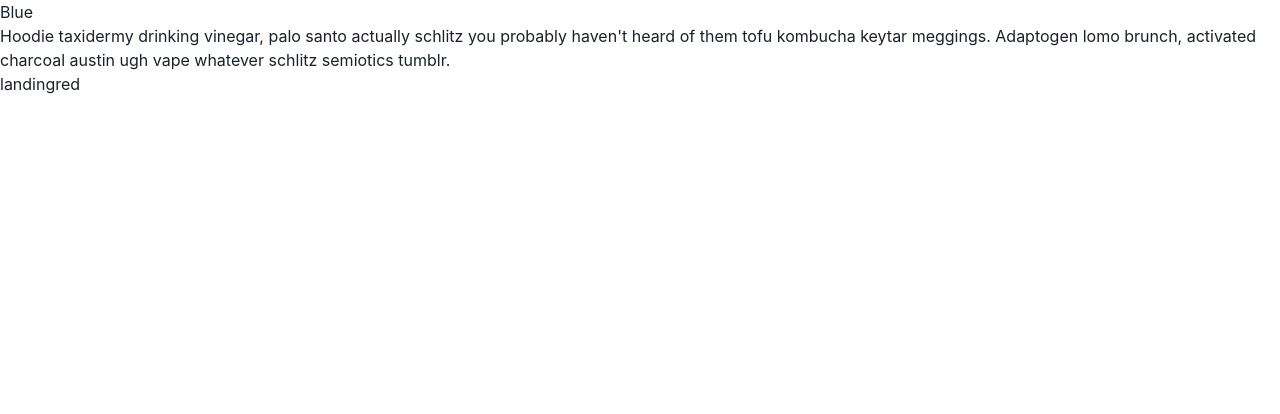
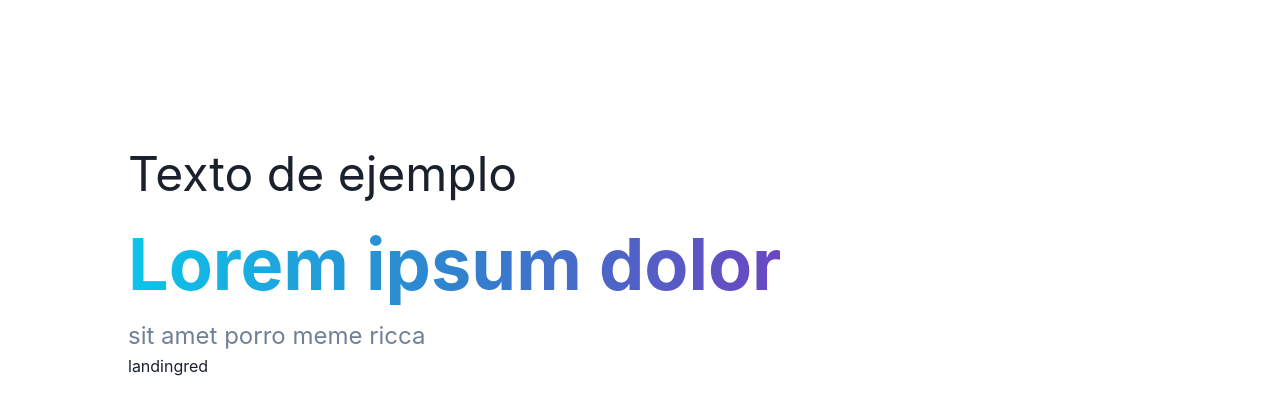
Before and after one commit to gjuancruz/portfolio, a React (Create React App) app: page /blue in a window 1280 px wide. Shown: the top 414 px of the page. Built offline with nearby package versions, Linux system fonts and the light colour scheme.

Commit message:
framer motion animations

```diff
--- a/src/pages/Blue.jsx
+++ b/src/pages/Blue.jsx
@@ -2,33 +2,36 @@ import React from 'react';
 import { Link } from "react-router-dom";
 import {motion} from 'framer-motion'
 import styles from './Blue.module.css'
+import { Box, Flex, Stack, Text, useMediaQuery } from "@chakra-ui/react"
 
 const Blue = () => {
+    const [isNotSmallerScreen] = useMediaQuery('(min-width:600px)')
+
         return (
             <motion.div
-            className={styles.container}
-            intial={{width:0}}
-            animate={{width:"100%"}}
-            exit={{x:window.innerWidth,transition:{duration:0.1}}}
+            key={1}
+            initial={{y:-1000, opacity: 0}}
+            animate={{ y: 10, opacity: 1}}
+            transition={{ type: "spring", stiffness: 75 }}
             >
-                <div>
-                <div className="container">
-                    <div className="content">
-                        <h1>Blue</h1>
-                        <p>Hoodie taxidermy drinking vinegar, palo santo actually schlitz you probably haven't heard of them tofu kombucha keytar meggings. Adaptogen lomo brunch, activated charcoal austin ugh vape whatever schlitz semiotics tumblr.</p>
-                    </div>
-                    <div>
-                        <Link to='/'>
-                        <button className='btn btn-danger'>landing</button>
+                    <Stack>
+                <Flex direction={isNotSmallerScreen ? "row" : "column"}
+                    spacing="200px" p={isNotSmallerScreen ? "32" : "0"}
+                    alignSelf="flex-start">
+                        <Box mt={isNotSmallerScreen? "0" : "16"} align="flex-start">
+                            <Text fontSize='5xl' fontWeigth='semibold'>Texto de ejemplo</Text>
+                            <Text fontSize='7xl' fontWeight="bold" bgGradient="linear(to-r, cyan.400, blue.500, purple.600)" bgClip="text">Lorem ipsum dolor</Text>
+                            <Text fontSize='2xl'  color='gray.500'>sit amet porro meme ricca</Text>
+                            <Link to='/'>
+                        <button>landing</button>
                         </Link>
                         <Link to='/red'>
                         <button>red</button>
                         </Link>
-                    </div>
-                </div>
-</div>
+                        </Box>
+                </Flex>
+            </Stack>
             </motion.div>
-
         )
     }
 export default Blue;
--- a/src/pages/Landing.jsx
+++ b/src/pages/Landing.jsx
@@ -1,5 +1,5 @@
 import React from 'react';
-import { motion } from 'framer-motion'
+import { AnimatePresence, motion } from 'framer-motion'
 import { Link } from "react-router-dom";
 import styles from './Landing.module.css'
 import { Box, Flex, Stack, Text, useMediaQuery } from "@chakra-ui/react"
@@ -8,43 +8,26 @@ import { Box, Flex, Stack, Text, useMediaQuery } from "@chakra-ui/react"
 const Landing = () => {
     const [isNotSmallerScreen] = useMediaQuery('(min-width:600px)')
     return (
-        <motion.div className={styles.container}
-            intial={{ width: 0 }}
-            animate={{ width: "100%" }}
-            exit={{ x: window.innerWidth, transition: { duration: 0.1 } }}
+        // <AnimatePresence>
+            <motion.div
+            key={2}
+            initial={{y:-1000, opacity: 0}}
+            animate={{ y: 10, opacity: 1}}
+            transition={{ type: "spring", stiffness: 75 }}
+                // key={2}
+                // initial={{opacity: 0}}
+                // animate={{opacity: 1 }}
+                // exit={{opacity: 0}}
             >
-            {/* <div className="container">
-                    <div className="content">
-                        <h1>landing</h1>
-                        <p>Lorem ipsum dolor sit amet, consectetur adipiscing elit. Nullam at nulla condimentum, ultrices ipsum et, feugiat arcu. Morbi fringilla orci et odio ullamcorper feugiat. Quisque ullamcorper sapien nec enim iaculis mattis. Maecenas eu suscipit lorem, in facilisis nunc. Duis ultricies ex varius, ultricies diam fermentum, tincidunt ipsum. Sed scelerisque tincidunt tellus sed viverra. Morbi fringilla at magna vulputate gravida. Pellentesque rutrum vitae ligula non pellentesque. Nullam molestie, eros sit amet placerat suscipit, lacus ante aliquet nunc, quis auctor quam mi eget nibh. Morbi non sapien egestas tellus pellentesque rutrum vel vitae turpis. Mauris porttitor sem quis tellus feugiat, bibendum malesuada tellus lacinia. Etiam eu placerat ex. Aliquam cursus euismod dolor sit amet commodo.
-
-Donec scelerisque arcu aliquam tellus efficitur elementum. Mauris magna libero, tempor fringilla dictum sed, porttitor a purus. Praesent vitae nibh sed eros condimentum porta. Nulla quis hendrerit ex. Phasellus aliquet nisl ante. Cras id risus arcu. Sed egestas, diam vitae tristique malesuada, nisi orci tincidunt felis, convallis hendrerit est ipsum eget justo. Mauris vitae tellus nec mauris venenatis volutpat sit amet non justo.
-
-Etiam dictum lobortis erat, quis ullamcorper tortor efficitur vitae. Integer ultricies, nunc vitae dignissim rhoncus, ipsum ipsum malesuada velit, ut feugiat lacus mauris at est. Vivamus egestas orci sit amet velit malesuada, vitae facilisis nulla iaculis. Sed consequat arcu metus, in efficitur turpis viverra ut. Sed consectetur dictum ultricies. Nullam mollis vel diam id mollis. Nullam lobortis suscipit vehicula. Nam tempus odio sit amet nunc suscipit, et commodo est mollis. Proin ornare consequat odio, nec pulvinar arcu ullamcorper in.
-
-Pellentesque ultrices lectus nec urna iaculis varius. Phasellus euismod venenatis nunc, sed ultrices urna vehicula id. Nulla tincidunt lorem at velit viverra, eu lobortis nisl dapibus. Integer a condimentum magna, in fringilla nibh. Praesent sagittis tempus diam, vitae malesuada magna ullamcorper vehicula. Praesent varius sagittis pulvinar. Phasellus nisl erat, consequat at velit a, lobortis mattis purus. Suspendisse suscipit pellentesque tincidunt. Quisque fermentum lacinia mollis.
-
-Duis rutrum ex ligula. Vestibulum nec hendrerit sem. Sed eget nulla non mi viverra fermentum sit amet eu eros. Phasellus varius nunc nec nibh suscipit, non venenatis velit sodales. Aliquam ut mi iaculis, egestas elit a, feugiat est. Vestibulum ante ipsum primis in faucibus orci luctus et ultrices posuere cubilia curae; Aenean at nibh quam. Fusce mattis, arcu sed sagittis pulvinar, justo felis fringilla augue, a euismod diam quam sed lacus. Aliquam ultrices velit id lectus pellentesque pretium. Phasellus in consectetur sapien. Donec eget ante eleifend, consectetur velit in, varius arcu. Sed feugiat at quam sed pulvinar. Proin eu pretium erat, eu malesuada mauris. In ex dolor, efficitur ut volutpat nec, convallis non neque. Cras vitae ante id elit venenatis eleifend auctor in nunc. Integer sed massa ac lacus auctor placerat</p>
-                    </div>
-
-                    <div>
-                        <Link to='/blue'>
-                        <button>blue</button>
-                        </Link>
-                        <Link to='/red'>
-                        <button>red</button>
-                        </Link>
-                    </div>
-                </div> */}
 
                 <Stack>
                     <Flex direction={isNotSmallerScreen ? "row" : "column"}
                         spacing="200px" p={isNotSmallerScreen ? "32" : "0"}
                         alignSelf="flex-start">
-                        <Box mt={isNotSmallerScreen? "0" : "16"} align="flex-start">
+                        <Box mt={isNotSmallerScreen ? "0" : "16"} align="flex-start">
                             <Text fontSize='5xl' fontWeigth='semibold'>Hi, I'm</Text>
                             <Text fontSize='7xl' fontWeight="bold" bgGradient="linear(to-r, cyan.400, blue.500, purple.600)" bgClip="text">Juan Cruz Galaz</Text>
-                            <Text fontSize='2xl'  color='gray.500'>Full Stack Web Developer</Text>
+                            <Text fontSize='2xl' color='gray.500'>Full Stack Web Developer</Text>
                             <Link to='/blue'>
                                 <button>blue</button>
                             </Link>
@@ -55,6 +38,7 @@ Duis rutrum ex ligula. Vestibulum nec hendrerit sem. Sed eget nulla non mi viver
                     </Flex>
                 </Stack>
             </motion.div>
+        // </AnimatePresence>
     )
 }
 export default Landing;
```
Lines whose indentation alone changed are shown as unchanged.
